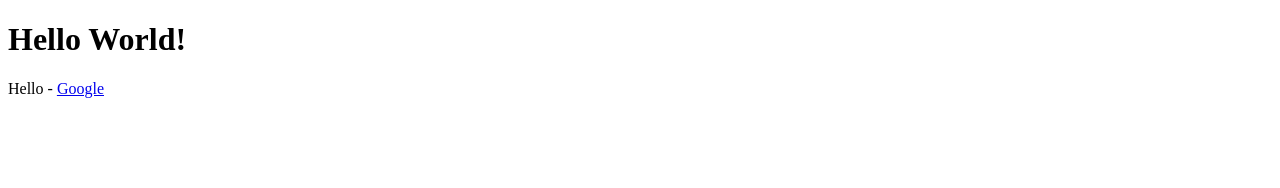
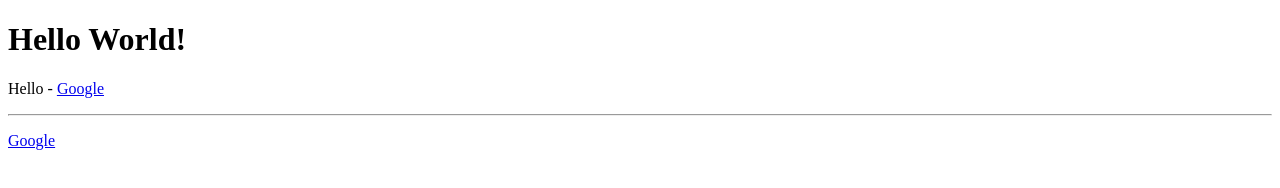
Before and after one commit to Joon-S/udemy-vuejs-example, a plain HTML site: page chapter_2/chapter_2.html in a window 1280 px wide. Drawn offline with nearby package versions, Linux system fonts and the light colour scheme.

Commit message:
How to Output Raw HTML

```diff
--- a/chapter_2/chapter_2.html
+++ b/chapter_2/chapter_2.html
@@ -10,14 +10,17 @@
 <body>
 <div id="app">
 	<h1 v-once>{{ title }}</h1>
-  <p>{{ sayHello() }} - <a v-bind:href="link">Google</a></p>
+	<p>{{ sayHello() }} - <a v-bind:href="link">Google</a></p>
+	<hr>
+	<p v-html="finishedLink"></p>
 </div>
 <script>
 	new Vue({
 	el: '#app',
   data: {
   	title: 'Hello World!',
-		link: 'http://google.com'
+		link: 'http://google.com',
+		finishedLink: '<a href="http://google.com">Google</a>'
   },
   methods: {
   	sayHello: function() {
```
